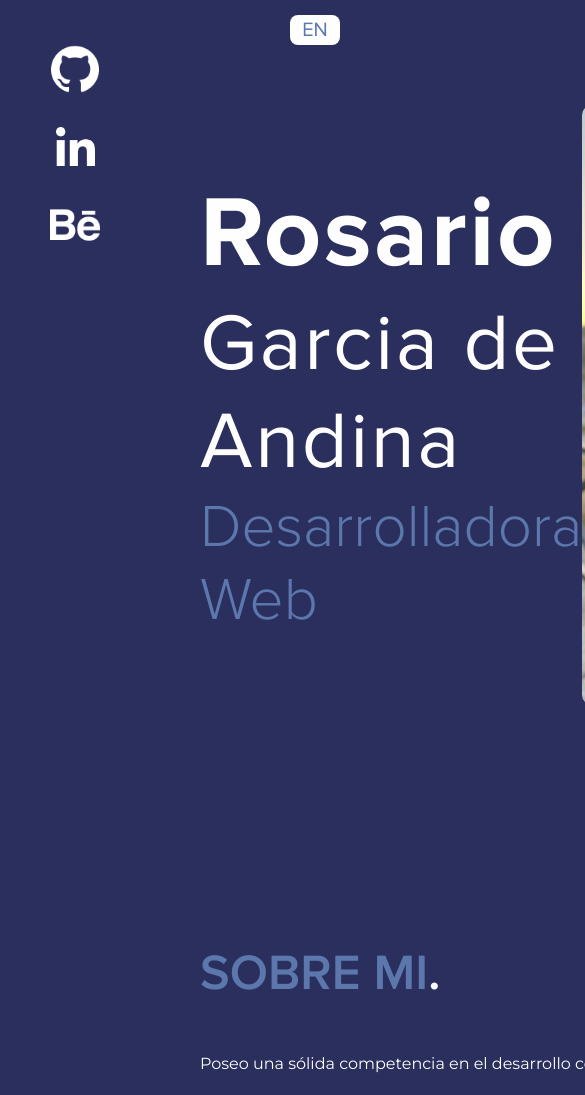
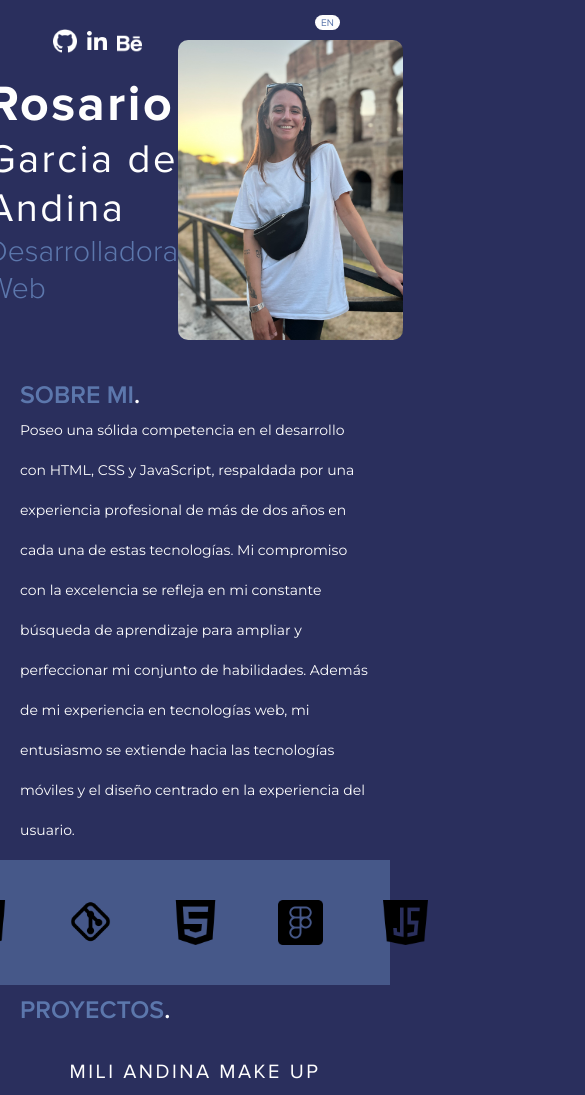
Before and after one commit to charoandina/myportfolio, a plain HTML site: page index.html in a window 390 px wide. Shown: the top 1095 px of the page, 585 px wide, since content can reach past the window. Drawn offline with nearby package versions, Linux system fonts and the light colour scheme; some packages are replaced by stand-ins of ours; a script that the page names is missing.

Commit message:
responsive design mobile

```diff
--- a/index.html
+++ b/index.html
@@ -2,7 +2,7 @@
 <html lang="en">
 <head>
     <meta charset="UTF-8">
-    <meta name="viewport" content="width=device-width, initial-scale=1.0">
+    <meta name="viewport" content="width=device-width, initial-scale=1.0, maximum-scale=1.0, user-scalable=no">
     <link rel="preconnect" href="https://fonts.googleapis.com">
     <link rel="preconnect" href="https://fonts.gstatic.com" crossorigin>
     <link href="https://fonts.googleapis.com/css2?family=Montserrat:wght@100;300;400;500;600;700;800&display=swap" rel="stylesheet">    <title>Rochi Garcia de Andina</title>
--- a/style/style.css
+++ b/style/style.css
@@ -342,3 +342,190 @@ input {
     text-decoration: none;
     color: #FEFEFE;
 }
+
+/* MEDIA Q */
+
+@media only screen and (max-width: 600px) {
+    /*FIRST SECTION */
+    .title-container {
+        justify-content: center;
+        margin: 10px 20px 0 20px;
+    }
+    h1{
+        font-size: 50px;
+        letter-spacing: 2.5px;
+    }
+
+    .h2-title{
+        font-size: 40px;
+        letter-spacing: 2.5px;
+    }
+
+    .subtitle {
+        font-size: 30px;
+    }
+
+    .img-first{
+        width: 225px;
+        height: 300px;
+    }
+
+    .button-style {
+        width: 25px;
+        height: 15px;
+        font-size: 10px;
+    }
+
+    /*LINKTREE */
+
+    .github-icon{
+        width: 24px;
+        height: 24px;
+        margin-left: 10px;
+    }
+
+    .linkedin-icon{
+        width: 19.5px;
+        height: 19.5px;
+        margin-left: 10px;
+    }
+
+    .behance-icon{
+        width: 25px;
+        height: 25px;
+        margin-left: 10px;
+        margin-top: 5px;
+    }
+
+    .linktree{
+        flex-direction: row;
+        width: 85px;
+        height: 25px;
+        justify-content: center;
+        display: flex;
+    }
+
+    .linktree li {
+        margin-bottom: 0;
+    }
+
+    /* SECOND SECTION */
+
+    .second-section{
+        width: fit-content;
+        margin: 10px 20px 0 20px;
+        justify-content: center;
+        margin-top: 40px;
+    }
+
+    .h2-section{
+        font-size: 25px;
+        font-weight: 600;
+    }
+
+    .p-title-section {
+        font-size: 25px;
+    }
+
+    .img-section{
+        display: none;
+    }
+
+    .p-section {
+        font-size: 14px;
+        margin: auto;
+        width: auto;
+    }
+
+    /* STACK SECTION */
+
+    .stack-container{
+        height: 125px;
+        margin: 10px 0 10px 0;
+        display: flex;
+        justify-content: center;
+        align-items: center;
+    }
+
+    .stackicon {
+        width: 45px;
+        height: 45px;
+        margin: 30px;
+    }
+
+    /* THIRD SECTION */
+
+    .third-section {
+        margin: 10px 20px 0 20px;
+    }
+
+    .title-project{
+        font-size: 20px;
+        margin-bottom: 15px;
+    }
+
+    .front-img {
+        width: 509px;
+        height: 236.5px;
+    }
+
+    .projects-icons{
+        width: 30px;
+        height: 30px;
+    }
+
+    /* CONTACT FORM */
+
+    .form-container{
+        margin: 10px 20px 0 20px;
+    }
+
+    form {
+        display: flex;
+        flex-direction: column;
+        align-items: center;
+        margin-top: 50px;
+    }
+
+    label {
+        font-size: 11.5px;
+        margin-bottom: 10px;
+        margin-top: 10px;
+    }
+
+    input {
+        width: 300px;
+        height: 20px;
+        font-size: 10px;
+        padding: 2.5px;
+    }
+
+    .text-area {
+        width: 300px;
+        font-size: 10px;
+        padding: 2.5px;
+    }
+
+    .button-send {
+        height: 25px;
+        width: 75px;
+        font-size: 12.5px;
+        padding: 2.5px;
+        margin-top: 20px;
+    }
+
+    /* FOOTER */
+
+    .footer-container{
+        height: 75px;
+        margin-top: 50px;
+        display: flex;
+    }
+
+    .p-footer{
+        margin: 10px;
+        font-size: 12px;
+    }
+
+
+}
```
